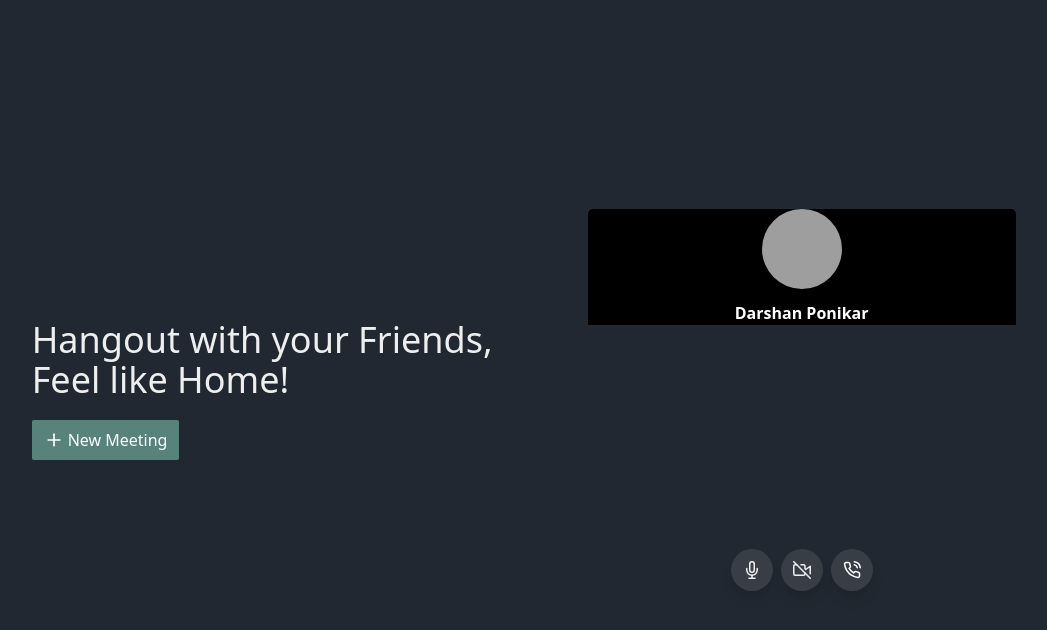
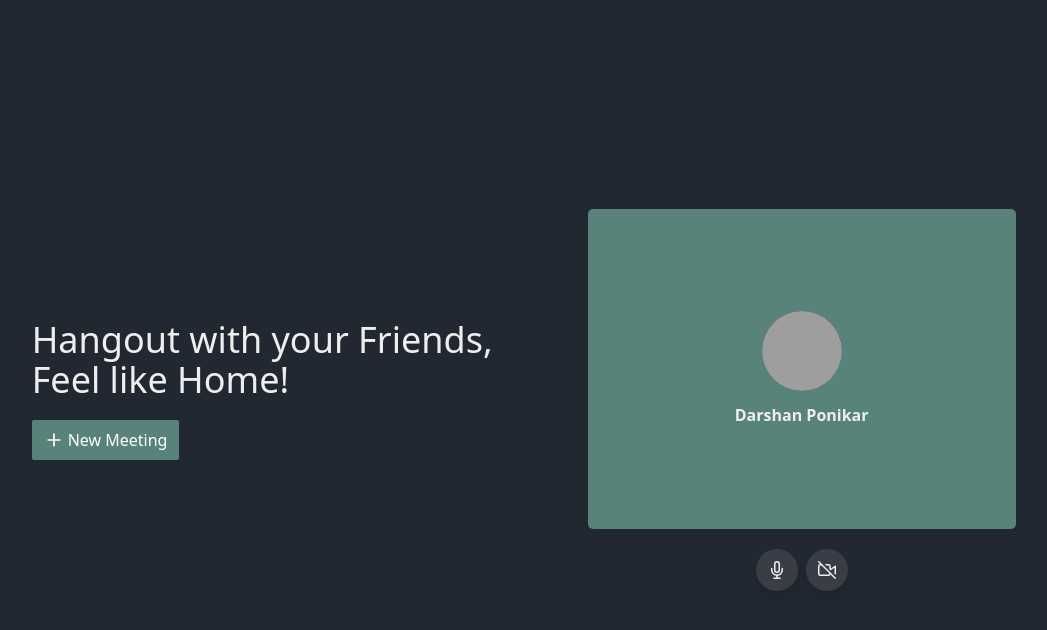
Before and after one commit to ponikar/p2p, a React (Vite) app: page / in a window 1280 px wide. Both pictures are taken after a click on the button 896 px from the left and 570 px from the top of the page. Shown: the top 630 px of the page, without its empty margins (95-1142 px from the left). Built offline with nearby package versions, Linux system fonts and the light colour scheme; grey boxes are pictures that could not be loaded.

Commit message:
working with ui

```diff
--- a/src/components/chat/chat-area/chat-area.component.tsx
+++ b/src/components/chat/chat-area/chat-area.component.tsx
@@ -16,7 +16,7 @@ const ChatArea = () => {
           setMessage([...messages, message]),
       }}
     >
-      <section className="col-span-3 text-highlight flex flex-col justify-around items-center border">
+      <section className="col-span-3 text-highlight flex flex-col justify-around items-center border-secondryBack border">
         <ChatHeader />
         <ChatMessageArea />
         <ChatInput />
--- a/src/components/chat/chat-message-area/chat-message-area.component.tsx
+++ b/src/components/chat/chat-message-area/chat-message-area.component.tsx
@@ -8,7 +8,7 @@ export const ChatMessageArea: FC = () => {
   const { messages } = useContext(ChatContext)
 
   return (
-    <section className="chat-message-list">
+    <section className="chat-message-list border-secondryBack">
       {messages.map((chat, i) => {
         const current = messages[i];
         const next = messages[i + 1];
--- a/src/components/create-meeting/meeting-creation/meeting-creation-right.component.tsx
+++ b/src/components/create-meeting/meeting-creation/meeting-creation-right.component.tsx
@@ -16,7 +16,7 @@ export const MeetingCreationRight: FC = () => {
         {...{ video, videoRef }}
       />
       <div className="mt-5">
-        <ControlButtonArea buttonSize={18} buttonClassName="p-3 bg-secondryBack" />
+        <ControlButtonArea hideHangupButton buttonSize={18} buttonClassName="p-3 bg-secondryBack" />
       </div>
     </div>
   );
--- a/src/components/no-webcam-preview/no-webcam-preview.component.tsx
+++ b/src/components/no-webcam-preview/no-webcam-preview.component.tsx
@@ -7,8 +7,8 @@ export interface NoWebcamPreviewType {
 }
 
 export const NoWebcamPreview: FC<NoWebcamPreviewType> = React.memo(({ src, participant_name }) => {
-  return <section className="bg-black flex items-center justify-center flex-col text-white w-full h-auto">
-      <img src="https://robohash.org/logo" alt="No webcam preview" className="rounded-full w-20 h-20" />
+  return <section className="flex bg-primary items-center justify-center flex-col text-highlight w-full h-full">
+      <img src="https://robohash.org/logo" alt="No webcam preview" className="rounded-full bg-secondryBack w-20 h-20" />
       <h2 className="text-base mt-3 font-semibold"> Darshan Ponikar </h2>
   </section>;
 });
--- a/src/components/webcam-streaming/control-button-area.component.tsx
+++ b/src/components/webcam-streaming/control-button-area.component.tsx
@@ -6,11 +6,10 @@ import { StreamControlButton } from "./control-button.component";
 interface ControlButtonAreaProps {
   buttonSize?: number;
   buttonClassName?: string;
+  hideHangupButton?: boolean;
 }
-export const ControlButtonArea: FC<ControlButtonAreaProps> = memo(({
-  buttonSize = 15,
-  buttonClassName = "",
-}) => {
+export const ControlButtonArea: FC<ControlButtonAreaProps> = memo(
+  ({ buttonSize = 15, buttonClassName = "", hideHangupButton = false }) => {
     const { video, audio, setControls } = useContext(BaseContext);
     const commonProps = { size: buttonSize, buttonClassName };
     return (
@@ -25,12 +24,15 @@ export const ControlButtonArea: FC<ControlButtonAreaProps> = memo(({
           IconComponent={!video ? VideoOff : Video}
           {...commonProps}
         />
+        {!hideHangupButton && (
           <StreamControlButton
             iconClassName="text-white"
             IconComponent={PhoneCall}
             {...commonProps}
             buttonClassName={`bg-red-900 ${buttonClassName}`}
           />
+        )}
       </>
     );
-});
+  }
+);
--- a/src/components/webcam-streaming/control-button.component.tsx
+++ b/src/components/webcam-streaming/control-button.component.tsx
@@ -21,7 +21,7 @@ export const StreamControlButton: FC<StreamingControlButtonType> = ({
       {...props}
 
     >
-      <IconComponent className={iconClassName} size={size} />
+      <IconComponent  className={`${iconClassName}`} size={size} />
     </button>
   );
 };
--- a/src/hooks/use-web-cam.hook.ts
+++ b/src/hooks/use-web-cam.hook.ts
@@ -6,10 +6,12 @@ export const useWebcam = () => {
   const { video, videoRef, audio } = useContext(BaseContext);
 
   useEffect(() => {
-    getUserMedia({ video, audio }, streamingWebcam, (err) =>
-      console.log("MEDIA ERROR", err)
-    );
-  }, [video, audio]);
+    if (video || audio) {
+      getUserMedia({ video, audio }, streamingWebcam, (err) =>
+        console.log("MEDIA ERROR", err)
+      );
+    }
+  }, [video]);
 
   const streamingWebcam = useCallback((stream: MediaStream) => {
     if (videoRef?.current && stream) {
--- a/tailwind.config.js
+++ b/tailwind.config.js
@@ -18,7 +18,7 @@ module.exports = {
       white: "#fff",
       back:"#222831",
       secondryBack: "#393E46",
-      highlight: "#EEEEEE"
+      highlight: "#EEEEEE",
     }
   },
   variants: {
```
Lines whose indentation alone changed are shown as unchanged.
